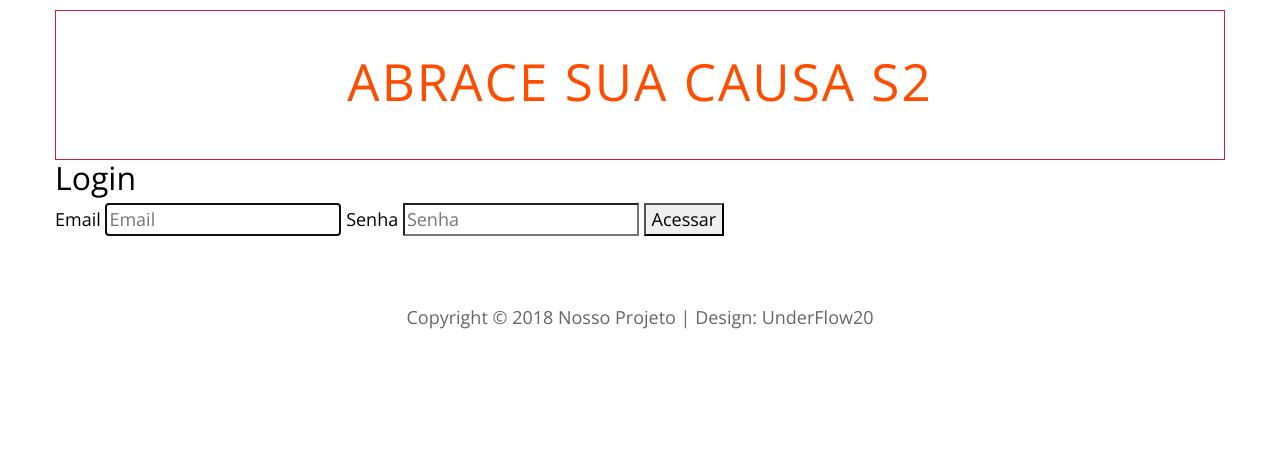
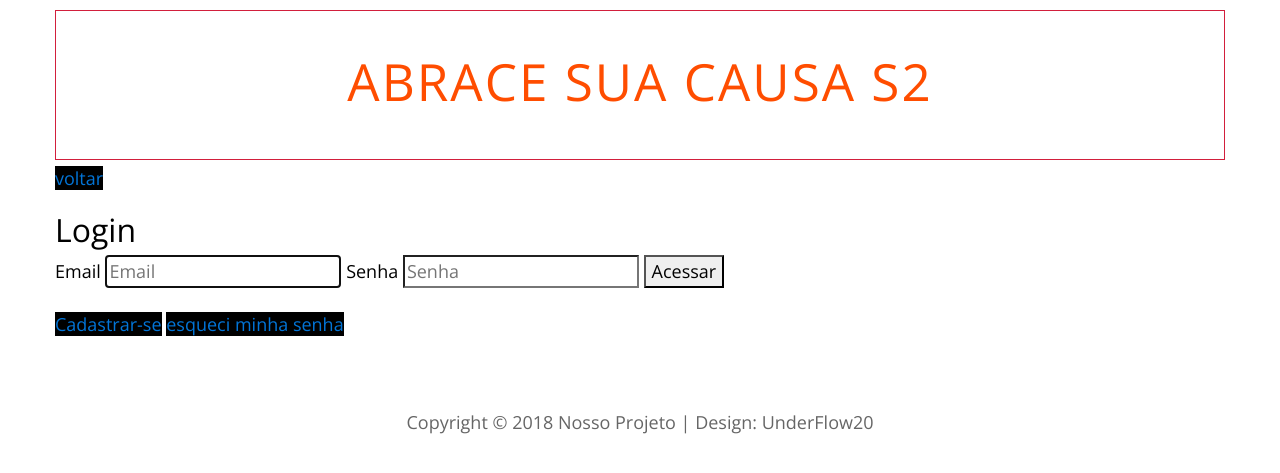
Before and after one commit to VieiraGabrielAlexandre/ProjetoDevOps, a PHP site: page /ProjetoDevOps/login.php in a window 1280 px wide. Shown: the top 473 px of the page. Run offline with PHP 8.4, Linux system fonts and the light colour scheme; some libraries are stand-ins or nearby versions.

Commit message:
Adicionando arquivos

```diff
--- a/login.php
+++ b/login.php
@@ -18,6 +18,7 @@
     <link rel="stylesheet" href="css/bootstrap.min.css">                                 <!-- Bootstrap style, http://v4-alpha.getbootstrap.com/ -->
     <link rel="stylesheet" href="css/magnific-popup.css">                                <!-- Magnific pop up style, http://dimsemenov.com/plugins/magnific-popup/ -->
     <link rel="stylesheet" href="css/templatemo-style.css">                              <!-- Templatemo style -->
+	<link rel="stylesheet" type="text/css" href="css/login.css"/>
 
     <!-- HTML5 shim and Respond.js for IE8 support of HTML5 elements and media queries -->
     <!-- WARNING: Respond.js doesn't work if you view the page via file:// -->
@@ -34,14 +35,21 @@
                     <h1 class="tm-banner-title" style="color:ff4d00;">Abrace Sua Causa s2</h1>
                 </div>
             </section>
-				<form method="POST" action="valida.php">
+			<p id="p1"><a href="">voltar</a><p>
+				<form id="login"method="POST" action="valida.php">
+				<div id=login>
 					<h2>Login</h2>
 					<label>Email</label>
 					<input type="email" name="email" placeholder="Email" required autofocus>
 					<label>Senha</label>
 					<input type="password" name="senha" placeholder="Senha" required>
 					<button type="submit">Acessar</button>
+					</div>
 				</form>
+				<form id="legenda">
+				<label> <a href="">Cadastrar-se</a></label>
+				<label><a href="">esqueci minha senha</a></label>
+					</form>
 			<p>
             <?php if(isset($_SESSION['loginErro'])){
                 echo $_SESSION['loginErro'];
```
Also changed, not shown: administrativo.php (line endings or trailing spaces), cliente.php (line endings or trailing spaces), colaborador.php (line endings or trailing spaces), conexao.php (line endings or trailing spaces), credits.txt (line endings or trailing spaces), db_usuariosFisicos.php (line endings or trailing spaces), efetuarcadastro.php (line endings or trailing spaces), index.php (line endings or trailing spaces), inserircadastro.php (line endings or trailing spaces), inserts.sql (line endings or trailing spaces), ope.php (line endings or trailing spaces), paginadedoacao.php (line endings or trailing spaces), sair.php (line endings or trailing spaces), scriptacessos.sql (line endings or trailing spaces), 4 more files.
